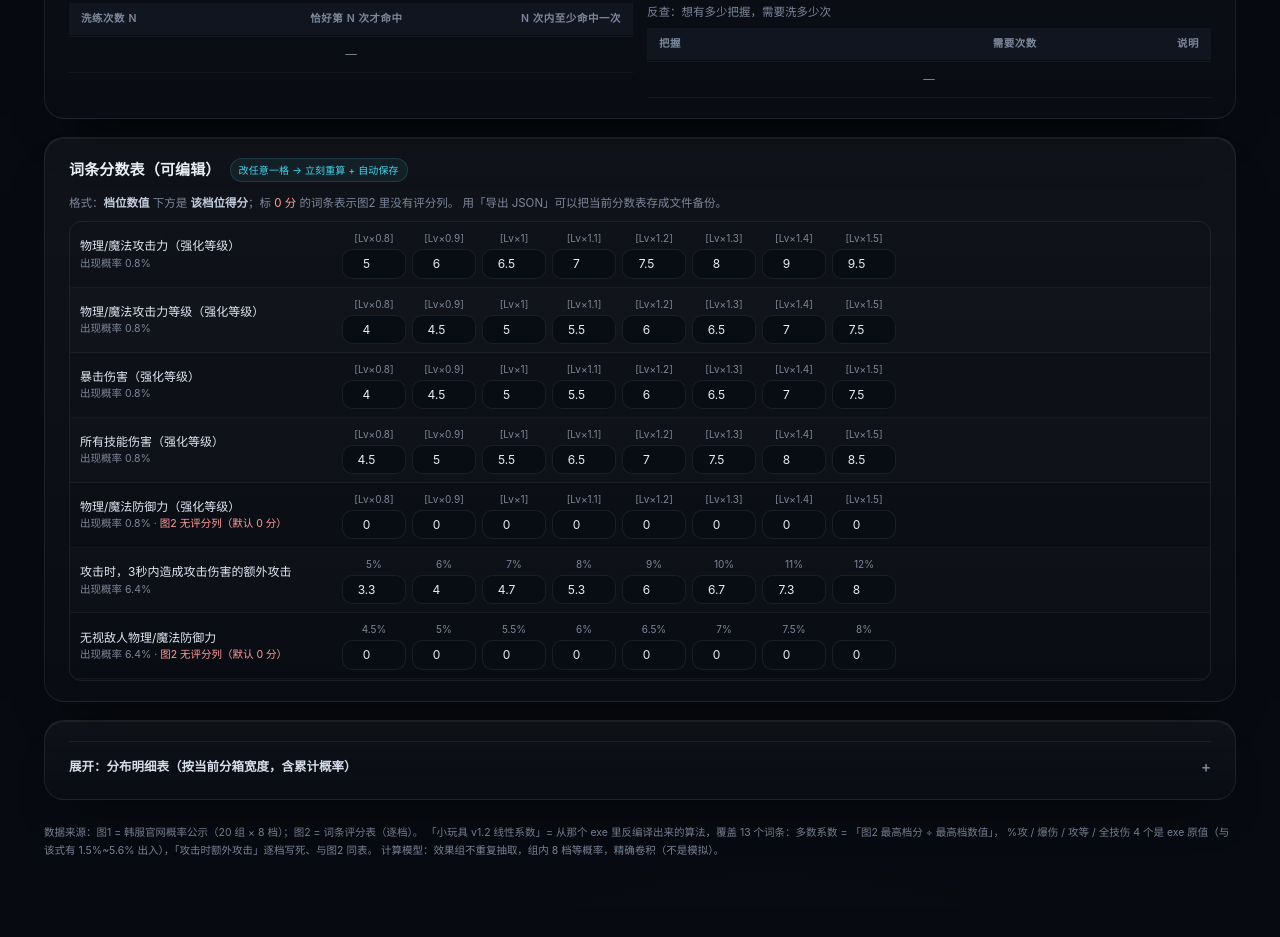
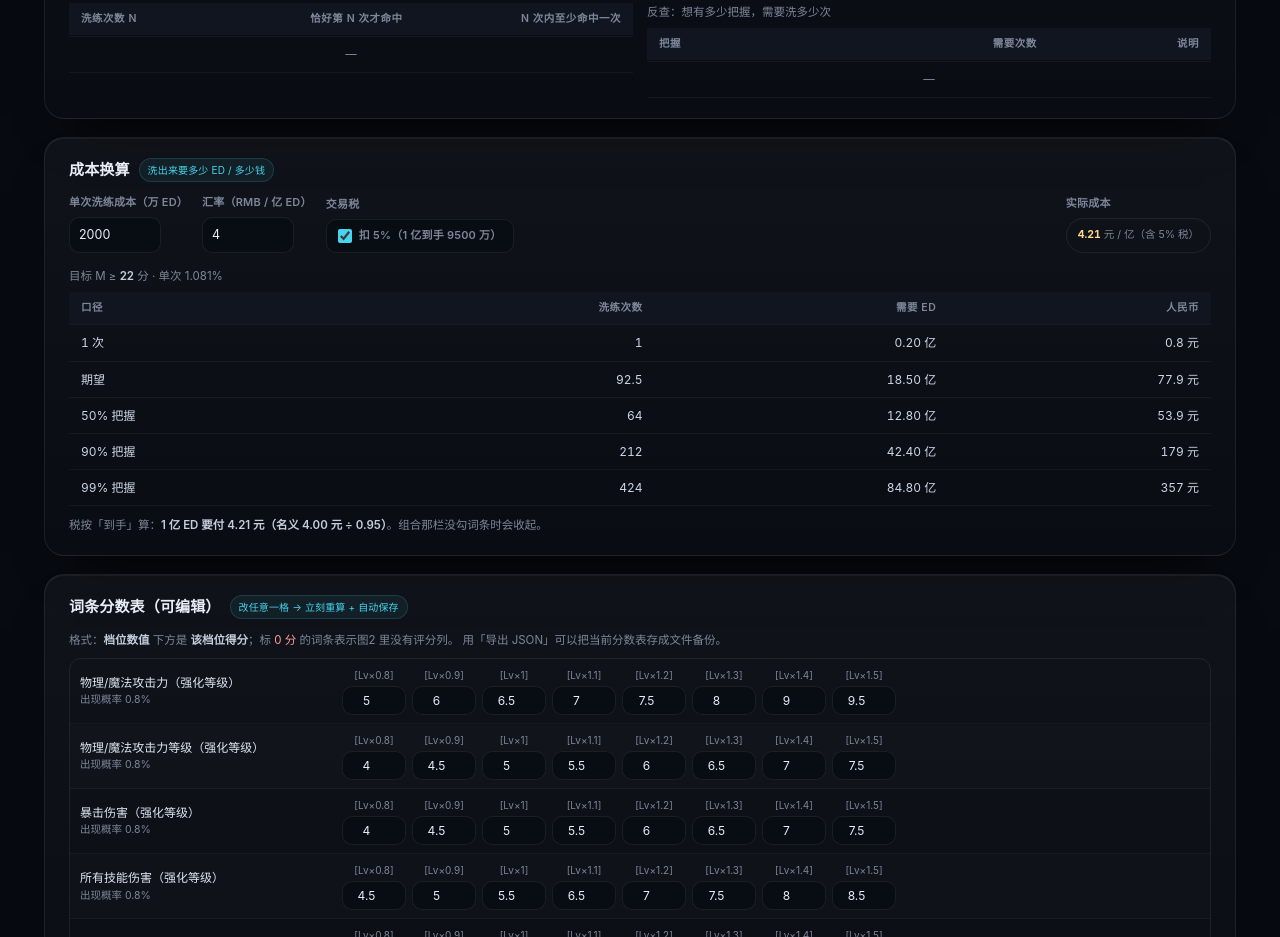
Before and after one commit to 1821181277/elsword-tools, a plain HTML site: page score-dist.html in a window 1280 px wide. Shown: the part 2667-3604 px from the top of the page. Before the commit the page ends 3574 px from the top, so only its background shows below. Drawn offline with Linux system fonts and the light colour scheme.

Commit message:
feat(cost): ED / RMB cost calculator with 5% trade tax and live simulator spend

```diff
--- a/score-dist.html
+++ b/score-dist.html
@@ -194,6 +194,10 @@ tbody tr:hover td{background:rgba(255,255,255,.018)}
 .saved{font-size:11px;color:var(--green)}
 .warn{color:#ff9d9d}
 .grid2{display:grid;grid-template-columns:1fr 1fr;gap:14px}
+.chk{display:inline-flex;align-items:center;gap:7px;font-size:12px;color:var(--muted);cursor:pointer;
+  border:1px solid var(--line);background:#080c13;border-radius:10px;padding:8px 11px;height:34px;white-space:nowrap}
+.chk input{accent-color:#46d5ef;width:14px;height:14px;margin:0}
+.cost-hi{color:#ffd88c;font-weight:650;font-variant-numeric:tabular-nums}
 details{border-top:1px solid var(--line);padding-top:13px}
 details summary{cursor:pointer;color:#d7deeb;font-size:12.5px;font-weight:600;list-style:none;display:flex;align-items:center;gap:8px}
 details summary::-webkit-details-marker{display:none}
@@ -340,6 +344,32 @@ details[open] summary::after{content:"–"}
     </div>
   </div>
 
+  <!-- ============ 成本 ============ -->
+  <div class="card">
+    <h2>成本换算 <span class="tag">洗出来要多少 ED / 多少钱</span></h2>
+    <div class="row">
+      <div class="fld"><label>单次洗练成本（万 ED）</label>
+        <input type="number" id="costPer" min="0" step="100"></div>
+      <div class="fld"><label>汇率（RMB / 亿 ED）</label>
+        <input type="number" id="costRate" min="0" step="0.1"></div>
+      <div class="fld"><label>交易税</label>
+        <label class="chk"><input type="checkbox" id="costTax"> 扣 5%（1 亿到手 9500 万）</label></div>
+      <div class="fld" style="margin-left:auto"><label>实际成本</label>
+        <span class="pill" id="costEff" style="padding:8px 11px">—</span></div>
+    </div>
+    <div class="grid2" id="costGrid" style="margin-top:14px">
+      <div>
+        <div class="muted" style="margin-bottom:6px">目标 M ≥ <b id="costMLabel">22</b> 分 · <span id="costMP">—</span></div>
+        <table id="costM"><thead><tr><th>口径</th><th>洗练次数</th><th>需要 ED</th><th>人民币</th></tr></thead><tbody></tbody></table>
+      </div>
+      <div id="costComboWrap">
+        <div class="muted" style="margin-bottom:6px">组合目标<span id="costComboLabel"></span> · <span id="costComboP">—</span></div>
+        <table id="costCombo"><thead><tr><th>口径</th><th>洗练次数</th><th>需要 ED</th><th>人民币</th></tr></thead><tbody></tbody></table>
+      </div>
+    </div>
+    <div class="muted" style="margin-top:10px">税按「到手」算：<b id="costExample">—</b>。组合那栏没勾词条时会收起。</div>
+  </div>
+
   <!-- ============ 分数编辑 ============ -->
   <div class="card">
     <h2>词条分数表（可编辑） <span class="tag">改任意一格 → 立刻重算 + 自动保存</span></h2>
@@ -732,7 +762,8 @@ if (typeof globalThis !== "undefined") globalThis.CORE = CORE;
 (() => {
   const $ = (id) => document.getElementById(id);
   const KEY = "elsword.scoreDist.v2";
-  const DEFAULTS = { kind: "figure2", scheme: "sequential", m: 22, n: 100, bin: 0.5 };
+  const DEFAULTS = { kind: "figure2", scheme: "sequential", m: 22, n: 100, bin: 0.5,
+                     costPer: 2000, costRate: 4, costTax: true };   // 万 ED/次 · RMB每亿 · 5% 交易税
 
   const S = { ...DEFAULTS, scores: CORE.presetScores("figure2"), combo: [] };
   const normCombo = (raw) => {
@@ -758,7 +789,8 @@ if (typeof globalThis !== "undefined") globalThis.CORE = CORE;
         else console.warn("存档里的分数表结构不对（要 20 组 × 8 档），已忽略，用默认表");
       }
       for (const k of ["kind", "scheme", "bin"]) if (o[k] !== undefined) S[k] = o[k];
-      for (const k of ["m", "n"]) if (typeof o[k] === "number") S[k] = o[k];
+      for (const k of ["m", "n", "costPer", "costRate"]) if (typeof o[k] === "number") S[k] = o[k];
+      if (typeof o.costTax === "boolean") S.costTax = o.costTax;
       if (Array.isArray(o.combo)) S.combo = normCombo(o.combo);
     } catch (e) { console.warn("读取本地存档失败", e); }
   }
@@ -769,6 +801,7 @@ if (typeof globalThis !== "undefined") globalThis.CORE = CORE;
       try {
         localStorage.setItem(KEY, JSON.stringify({
           kind: S.kind, scheme: S.scheme, m: S.m, n: S.n, bin: S.bin, scores: S.scores, combo: S.combo,
+          costPer: S.costPer, costRate: S.costRate, costTax: S.costTax,
         }));
         const t = new Date().toLocaleTimeString("zh-CN", { hour12: false });
         $("saved").textContent = "已自动保存 " + t;
@@ -857,6 +890,7 @@ if (typeof globalThis !== "undefined") globalThis.CORE = CORE;
     renderChart(st, m);
     renderDetail();
     renderCombo();
+    renderCost();
     renderSimNote();
     renderSimStats();
   }
@@ -1034,6 +1068,57 @@ if (typeof globalThis !== "undefined") globalThis.CORE = CORE;
        [0.99, "基本跑不掉"], [0.999, "几乎必出"]]
         .map(([c, t]) => `<tr><td>${(c * 100).toFixed(c >= 0.999 ? 1 : 0)}%</td><td>${num(CORE.rolls(p, c))} 次</td><td>${t}</td></tr>`).join("");
   }
+
+  // ---------------- 成本 ----------------
+  const yiPerRoll = () => Math.max(0, +S.costPer || 0) / 10000;            // 万 ED → 亿
+  const effRate = () => Math.max(0, +S.costRate || 0) / (S.costTax ? 0.95 : 1);  // 含税：买到 1 亿要 4/0.95 元
+  const edTxt = (y) => (y < 100 ? y.toFixed(2) : Math.round(y).toLocaleString("zh-CN")) + " 亿";
+  const rmbTxt = (v) => (v < 100 ? v.toFixed(1) : Math.round(v).toLocaleString("zh-CN")) + " 元";
+
+  function costRows(p) {
+    if (!(p > 0)) return `<tr><td colspan="4" class="muted">概率为 0，洗不出来</td></tr>`;
+    const list = [["1 次", 1], ["期望", CORE.expectedRolls(p)], ["50% 把握", CORE.rolls(p, 0.5)],
+                  ["90% 把握", CORE.rolls(p, 0.9)], ["99% 把握", CORE.rolls(p, 0.99)]];
+    const r = effRate();
+    return list.map(([k, n]) => {
+      const y = n * yiPerRoll();
+      return `<tr><td>${k}</td><td>${num(n, 1)}</td><td>${edTxt(y)}</td><td>${rmbTxt(y * r)}</td></tr>`;
+    }).join("");
+  }
+
+  function renderCost() {
+    const r = effRate();
+    $("costEff").innerHTML = `<b class="cost-hi">${r.toFixed(2)}</b> 元 / 亿` + (S.costTax ? "（含 5% 税）" : "（不含税）");
+    $("costExample").innerHTML = S.costTax
+      ? `1 亿 ED 要付 ${r.toFixed(2)} 元（名义 ${(+S.costRate || 0).toFixed(2)} 元 ÷ 0.95）`
+      : `1 亿 ED 付 ${r.toFixed(2)} 元`;
+    $("costMLabel").textContent = sc(S.m);
+    const pM = dist ? CORE.geq(dist, S.m) : 0;
+    $("costMP").textContent = "单次 " + pct(pM);
+    $("costM").querySelector("tbody").innerHTML = costRows(pM);
+
+    const hasCombo = S.combo.length > 0;
+    $("costComboWrap").hidden = !hasCombo;
+    $("costGrid").style.gridTemplateColumns = hasCombo ? "" : "1fr";
+    if (hasCombo) {
+      const pc = CORE.comboProb(S.combo, S.scheme).p;
+      $("costComboLabel").textContent = `（${S.combo.length} 个词条${S.combo.length > CORE.SLOTS ? "·池子" : ""}）`;
+      $("costComboP").textContent = "单次 " + pct(pc);
+      $("costCombo").querySelector("tbody").innerHTML = costRows(pc);
+    }
+  }
+
+  $("costPer").addEventListener("input", (e) => {
+    const v = parseFloat(e.target.value);
+    if (isFinite(v) && v >= 0) { S.costPer = v; renderCost(); renderSimStats(); save(); }
+  });
+  $("costRate").addEventListener("input", (e) => {
+    const v = parseFloat(e.target.value);
+    if (isFinite(v) && v >= 0) { S.costRate = v; renderCost(); renderSimStats(); save(); }
+  });
+  $("costTax").addEventListener("change", (e) => {
+    S.costTax = e.target.checked; renderCost(); renderSimStats(); save();
+  });
 
   // ---------------- 编辑器 ----------------
   function buildEditor() {
@@ -1119,7 +1204,10 @@ if (typeof globalThis !== "undefined") globalThis.CORE = CORE;
           throw new Error("分数表结构不对：需要 20 组、每组 8 档，且每一格都是数字");
         Object.assign(S, { kind: o.kind || "custom", scheme: o.scheme || S.scheme, m: o.m ?? S.m,
                            n: o.n ?? S.n, bin: o.bin ?? S.bin, scores: o.scores,
-                           combo: normCombo(o.combo ?? S.combo) });
+                           combo: normCombo(o.combo ?? S.combo),
+                           costPer: typeof o.costPer === "number" ? o.costPer : S.costPer,
+                           costRate: typeof o.costRate === "number" ? o.costRate : S.costRate,
+                           costTax: typeof o.costTax === "boolean" ? o.costTax : S.costTax });
         if (S.kind !== "figure2" && S.kind !== "toy") markCustom();
         syncInputs(); buildCombo(); buildEditor(); recompute("import");
       } catch (err) { alert("导入失败：" + err.message); }
@@ -1151,6 +1239,9 @@ if (typeof globalThis !== "undefined") globalThis.CORE = CORE;
     $("target").value = S.m;
     $("rolls").value = S.n;
     $("bin").value = String(S.bin);
+    $("costPer").value = S.costPer;
+    $("costRate").value = S.costRate;
+    $("costTax").checked = !!S.costTax;
   }
   $("scheme").addEventListener("change", (e) => { S.scheme = e.target.value; recompute("scheme"); });
   $("target").addEventListener("input", (e) => {
@@ -1275,6 +1366,8 @@ if (typeof globalThis !== "undefined") globalThis.CORE = CORE;
     $("simStats").innerHTML = [
       ["已洗次数", num(SIM.rolls, 0), "本次模拟累计", ""],
       ["平均总分（模拟）", SIM.rolls ? avg.toFixed(3) : "—", st ? "理论 " + st.mean.toFixed(3) : "", ""],
+      ["累计花费", SIM.rolls ? edTxt(SIM.rolls * yiPerRoll()) : "—",
+       SIM.rolls ? "≈ " + rmbTxt(SIM.rolls * yiPerRoll() * effRate()) : "洗一次就开始记", ""],
       ["最好总分", SIM.best < 0 ? "—" : sc(SIM.best),
        SIM.bestAt ? "第 " + num(SIM.bestAt, 0) + " 次" + (SIM.bestRoll ? " · 点击查看" : "") : "",
        SIM.bestRoll ? "click" : ""],
@@ -1346,6 +1439,7 @@ if (typeof globalThis !== "undefined") globalThis.CORE = CORE;
         : why === "cap"
           ? `洗满 ${num(CAP, 0)} 次还没出，这个目标的概率太低`
           : `已停止（洗了 ${num(n, 0)} 次）`;
+      if (n > 0) $("simStatus").innerHTML += `　·　花费 ${edTxt(n * yiPerRoll())} ≈ ${rmbTxt(n * yiPerRoll() * effRate())}`;
     };
 
     const frame = () => {
```
